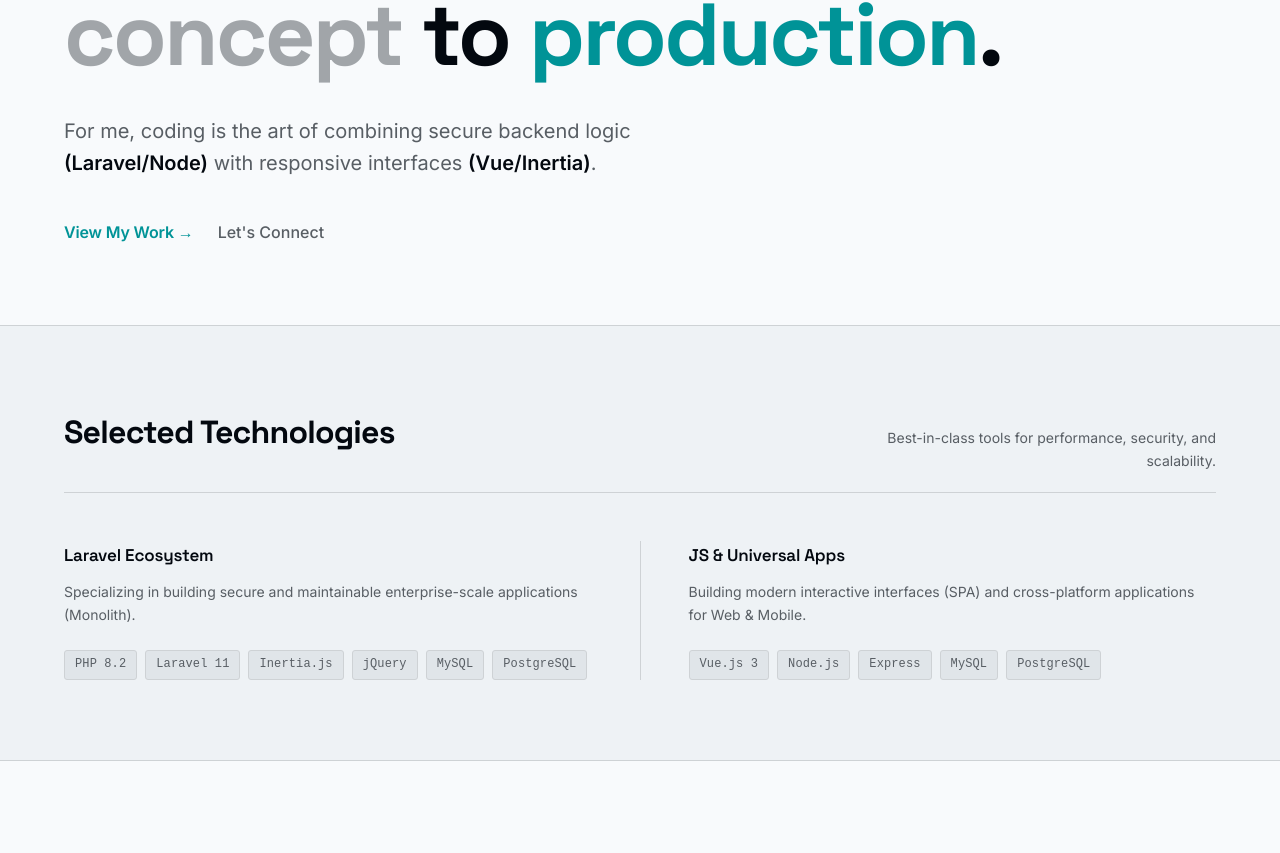
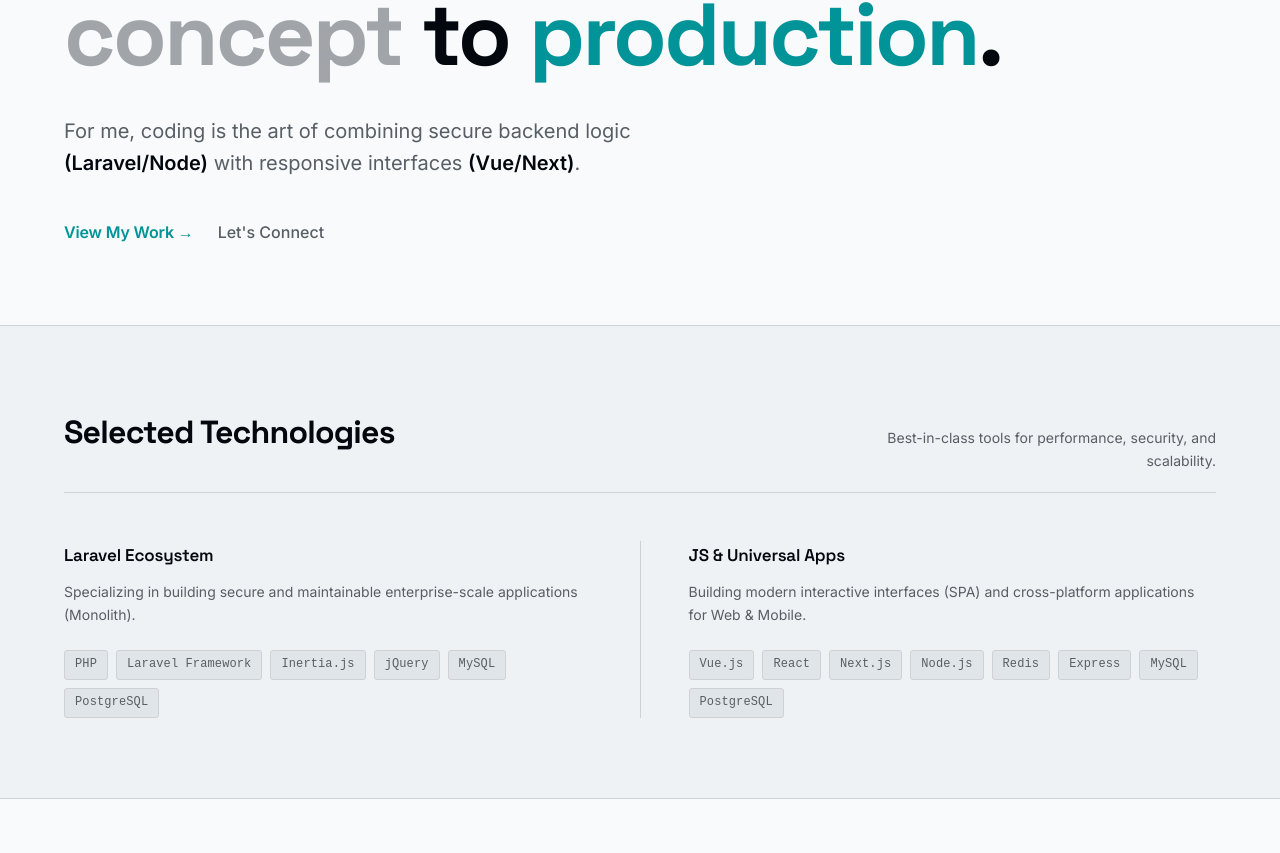
Before and after one commit to andrealfian420/andrealfian420.github.io, a Nuxt app: page / in a window 1280 px wide. Shown: the part 425-1278 px from the top of the page. Built offline with nearby package versions, Linux system fonts and the light colour scheme.

Commit message:
fix: update technology stack descriptions for accuracy

```diff
--- a/app/components/Section/About.vue
+++ b/app/components/Section/About.vue
@@ -16,7 +16,7 @@
         {{ t('hero_desc_1') }}
         <strong class="hero-strong">(Laravel/Node)</strong>
         {{ t('hero_desc_2') }}
-        <strong class="hero-strong">(Vue/Inertia)</strong>.
+        <strong class="hero-strong">(Vue/Next)</strong>.
       </p>
 
       <div class="hero-ctas">
--- a/app/components/Section/Stack.vue
+++ b/app/components/Section/Stack.vue
@@ -12,8 +12,8 @@
           <h3 class="stack-col-title">{{ t('stack_laravel_title') }}</h3>
           <p class="stack-col-desc">{{ t('stack_laravel_desc') }}</p>
           <div class="tech-tags">
-            <span class="tech-tag">PHP 8.2</span>
-            <span class="tech-tag">Laravel 11</span>
+            <span class="tech-tag">PHP</span>
+            <span class="tech-tag">Laravel Framework</span>
             <span class="tech-tag">Inertia.js</span>
             <span class="tech-tag">jQuery</span>
             <span class="tech-tag">MySQL</span>
@@ -27,8 +27,11 @@
           <h3 class="stack-col-title">{{ t('stack_js_title') }}</h3>
           <p class="stack-col-desc">{{ t('stack_js_desc') }}</p>
           <div class="tech-tags">
-            <span class="tech-tag">Vue.js 3</span>
+            <span class="tech-tag">Vue.js</span>
+            <span class="tech-tag">React</span>
+            <span class="tech-tag">Next.js</span>
             <span class="tech-tag">Node.js</span>
+            <span class="tech-tag">Redis</span>
             <span class="tech-tag">Express</span>
             <span class="tech-tag">MySQL</span>
             <span class="tech-tag">PostgreSQL</span>
```
